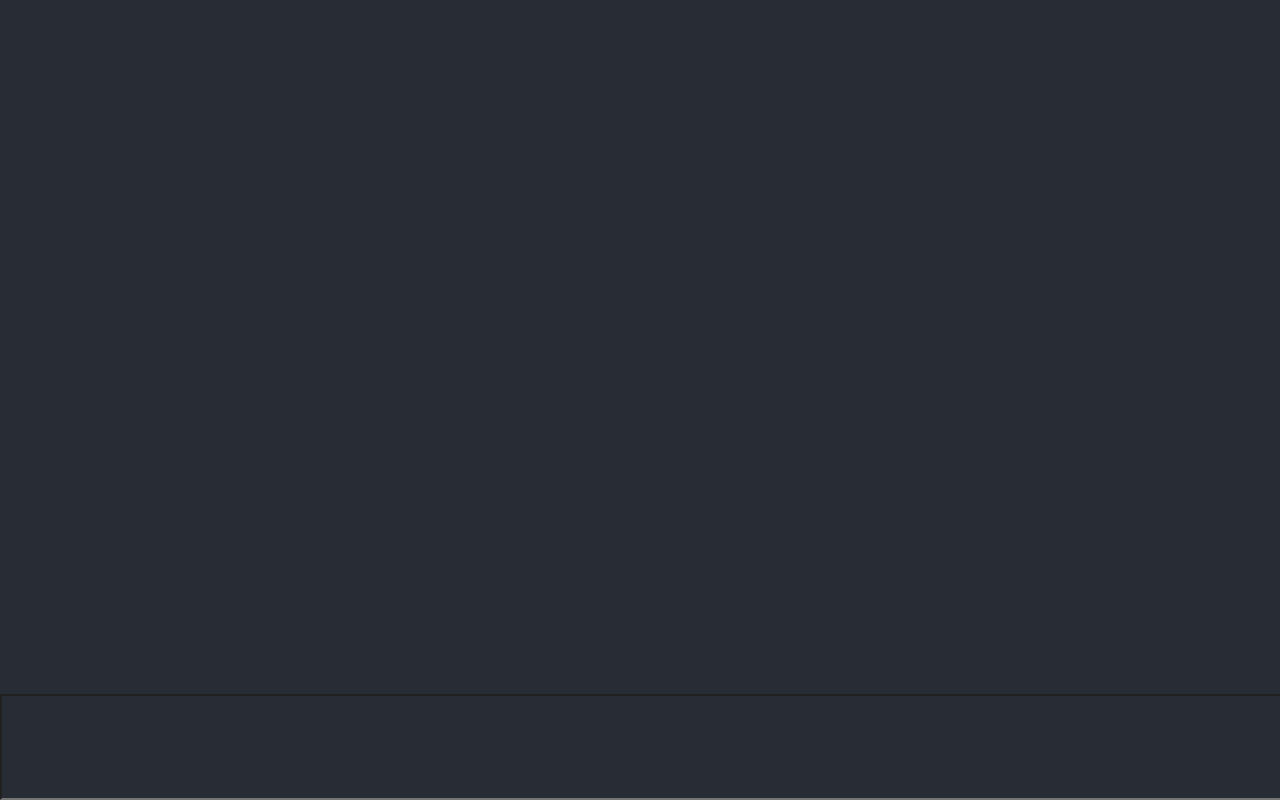
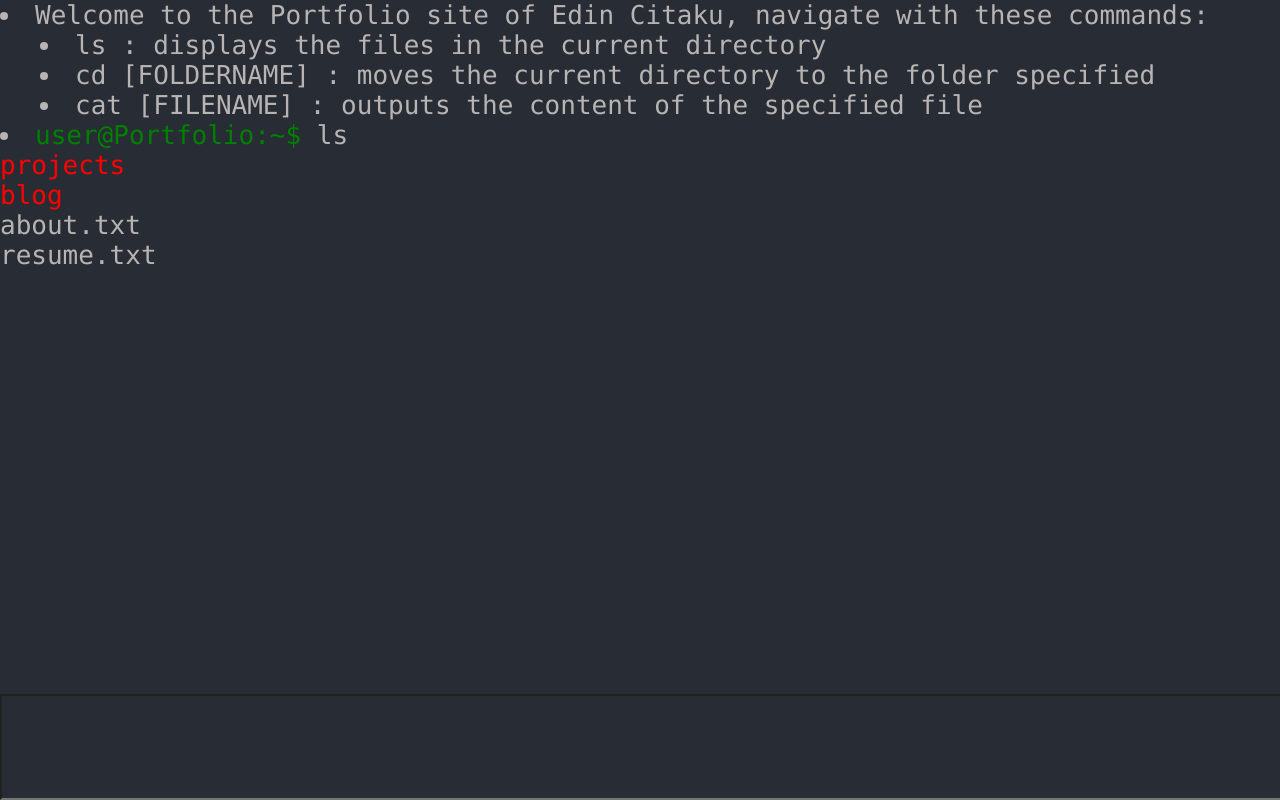
Before and after one commit to EdinCitaku/react-terminal, a React (Create React App) app: page / in a window 1280 px wide. Built offline with nearby package versions, Linux system fonts and the light colour scheme.

Commit message:
improved starting screen

```diff
--- a/src/App.tsx
+++ b/src/App.tsx
@@ -7,7 +7,7 @@ import './App.css';
 
 export class App extends Component<{},{inputList:string[], value:string}>{
 
-  state = {inputList:[],value:""};
+  state = {inputList:["ls"],value:""};
   messagesEndRef = React.createRef<HTMLDivElement>();
   addList()
   {
--- a/src/Terminal-Output/Output.tsx
+++ b/src/Terminal-Output/Output.tsx
@@ -31,6 +31,12 @@ const help = <div>
     <li className="help">    ls : displays the files in the current directory </li>
     <li className="help">     cd [FOLDERNAME] : moves the current directory to the folder specified</li>
     <li className="help">    cat [FILENAME] : outputs the content of the specified file </li>
+</div>
+const welcome =  <div>
+<li> Welcome to the Portfolio site of Edin Citaku, navigate with these commands:</li>
+<li className="help">    ls : displays the files in the current directory </li>
+<li className="help">     cd [FOLDERNAME] : moves the current directory to the folder specified</li>
+<li className="help">    cat [FILENAME] : outputs the content of the specified file </li>
 </div>
 
 function executeSingleCommand(input:string, currentFolder:string):[any,string]{
@@ -99,6 +105,8 @@ function executeCommandList(inputList:string[])
 {
     const output = []
     var currentFolder = "~";
+    // Here we add our welcome message
+    output.push(welcome)
     for(let input of inputList)
     {
         const temp = executeSingleCommand(input,currentFolder)
```
